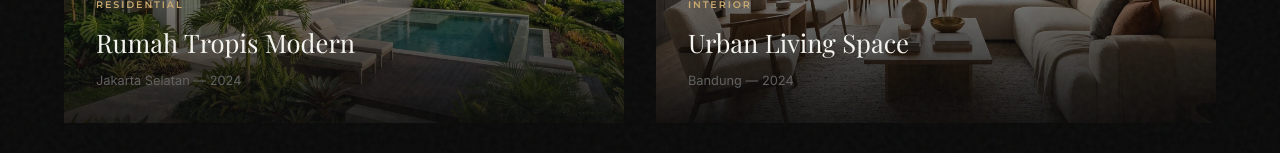
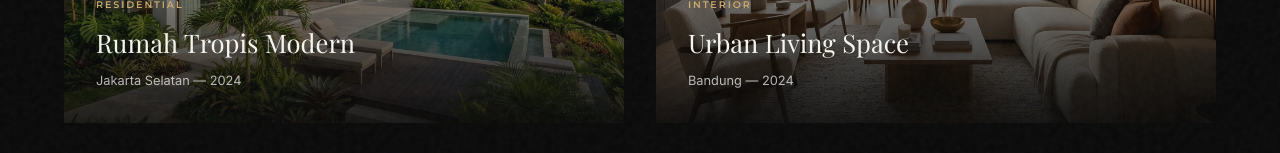
Before and after one commit to imamabdurrahmann/portfolio-fenty-next, a Next.js app: page /projects in a window 1280 px wide. Shown: the part 598-751 px from the top of the page. Built offline with nearby package versions, Linux system fonts and the light colour scheme; a web font is replaced by a local one.

Commit message:
style: force project card overlays to be dark with white text for better image contrast

```diff
--- a/src/app/globals.css
+++ b/src/app/globals.css
@@ -17,7 +17,7 @@
   --border-light: rgba(44, 42, 37, 0.06);
   --bg-nav-scrolled: rgba(232, 228, 219, 0.92);
   --overlay-hero: linear-gradient(180deg, rgba(232,228,219,0.85) 0%, rgba(232,228,219,0.5) 30%, rgba(232,228,219,0.6) 70%, rgba(232,228,219,0.95) 100%);
-  --overlay-card: linear-gradient(to top, rgba(232,228,219,0.95) 0%, transparent 65%);
+  --overlay-card: linear-gradient(to top, rgba(10,10,10,0.9) 0%, transparent 65%);
   --nav-shadow: none;
   --font-heading: 'Playfair Display', Georgia, serif;
   --font-body: 'Inter', -apple-system, sans-serif;
@@ -379,10 +379,10 @@ input, textarea { border: none; outline: none; font-family: inherit; cursor: non
 }
 .project-card-title {
   font-family: var(--font-heading); font-size: 1.6rem; font-weight: 400;
-  margin-bottom: 0.3rem;
+  margin-bottom: 0.3rem; color: #F5F5F0;
 }
 .project-card-meta {
-  font-size: 0.8rem; color: var(--text-muted);
+  font-size: 0.8rem; color: rgba(255,255,255,0.7);
 }
 .project-card-arrow {
   position: absolute; top: 1.5rem; right: 1.5rem;
@@ -394,7 +394,7 @@ input, textarea { border: none; outline: none; font-family: inherit; cursor: non
 .project-card:hover .project-card-arrow {
   opacity: 1; transform: translate(0, 0);
 }
-.project-card-arrow svg { width: 18px; height: 18px; stroke: var(--text-primary); }
+.project-card-arrow svg { width: 18px; height: 18px; stroke: #F5F5F0; }
 
 /* ===== SERVICES ===== */
 .services-grid {
```
